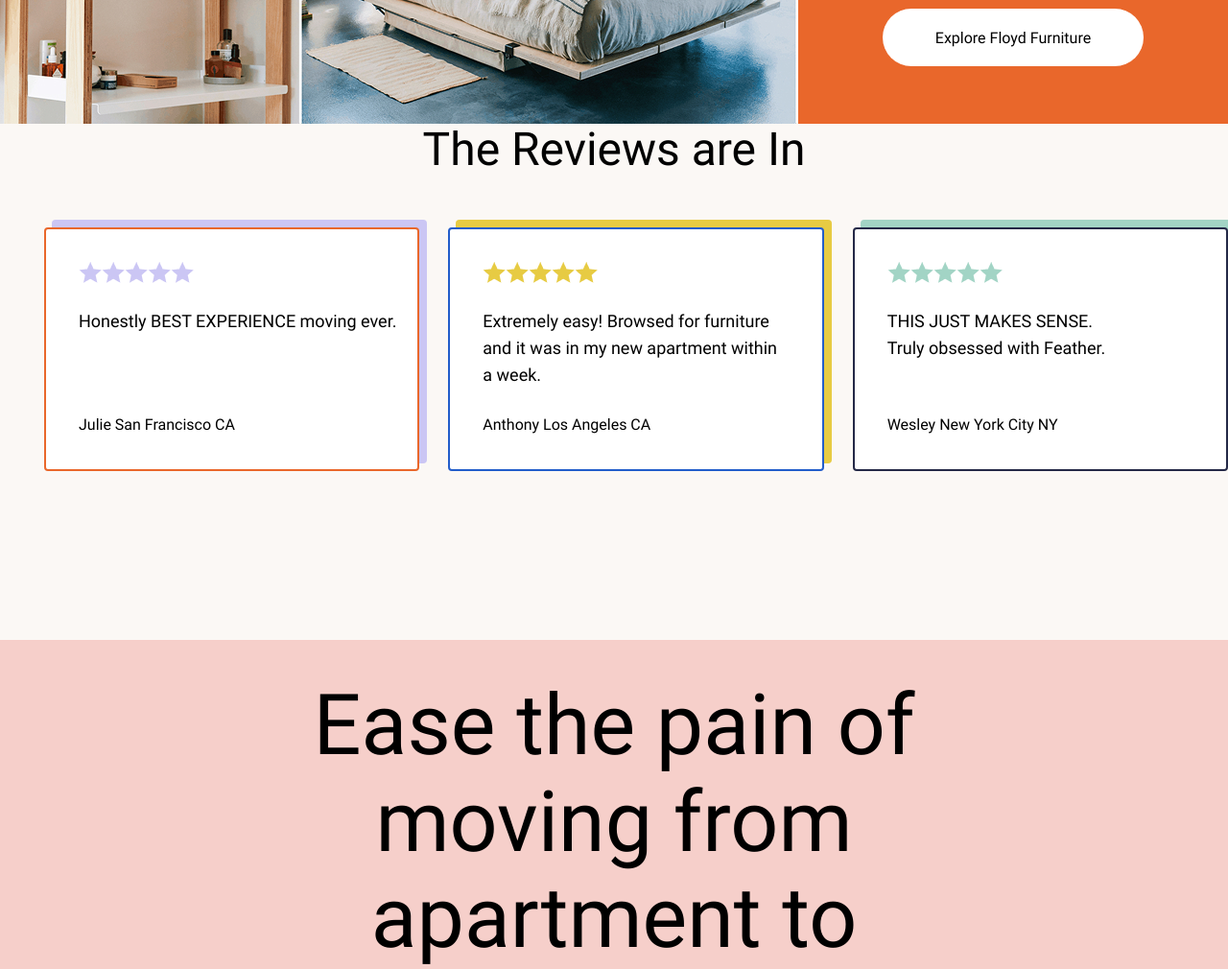
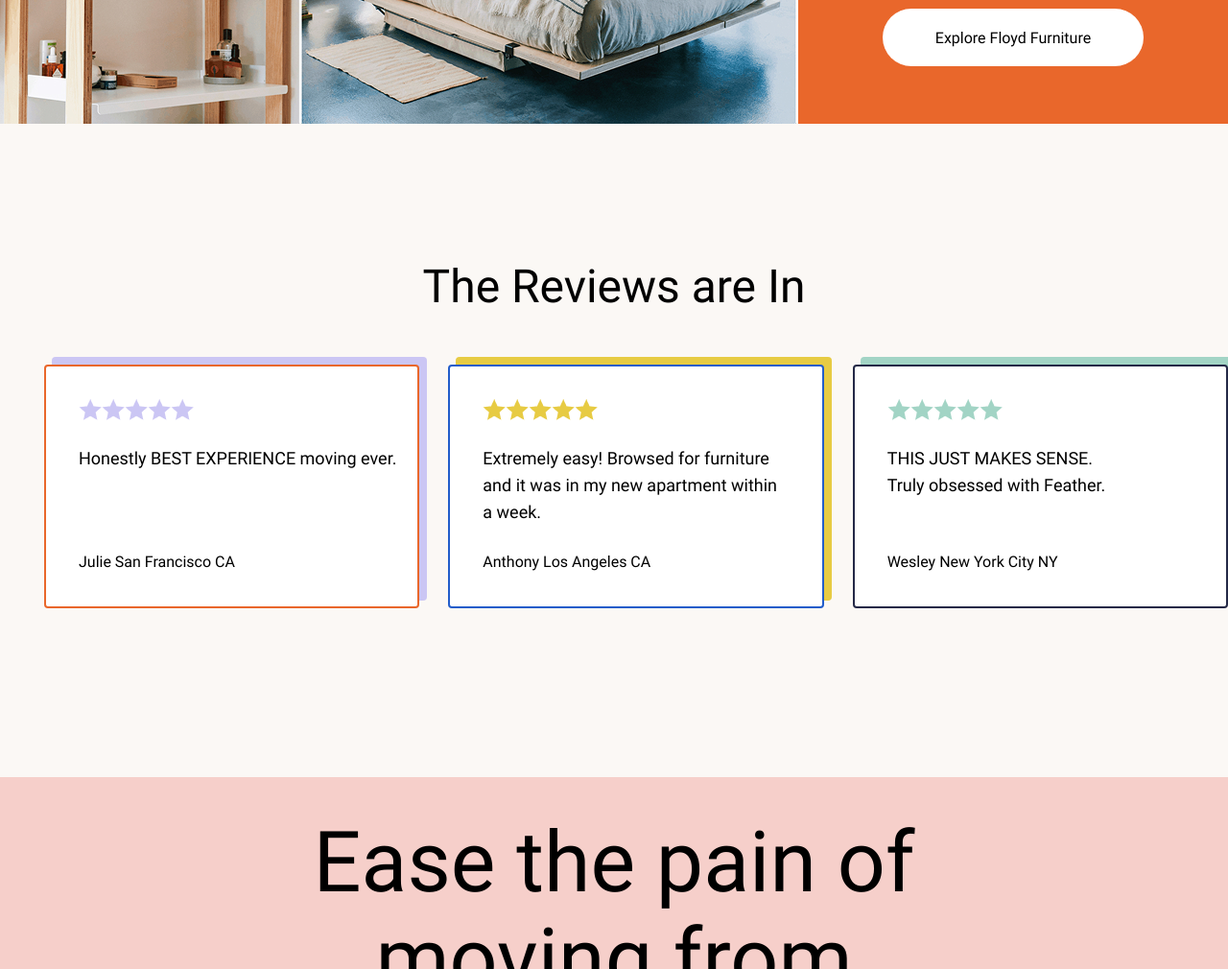
Before and after one commit to Andrey-Dudkin/feather-project, a plain HTML site: page index.html in a window 1280 px wide. Shown: the part 5080-6090 px from the top of the page at 96% size. Drawn offline with Linux system fonts and the light colour scheme.

Commit message:
added padding top in section reviews

```diff
--- a/scss/blocks/_reviews.scss
+++ b/scss/blocks/_reviews.scss
@@ -1,4 +1,5 @@
 .reviews {
+  padding-top: clamp(50px, 14vw, 143px);
   padding-bottom: clamp(50px, 14vw, 176px);
 }
 
```
Also changed, not shown: css/main.css, 1 other file.
